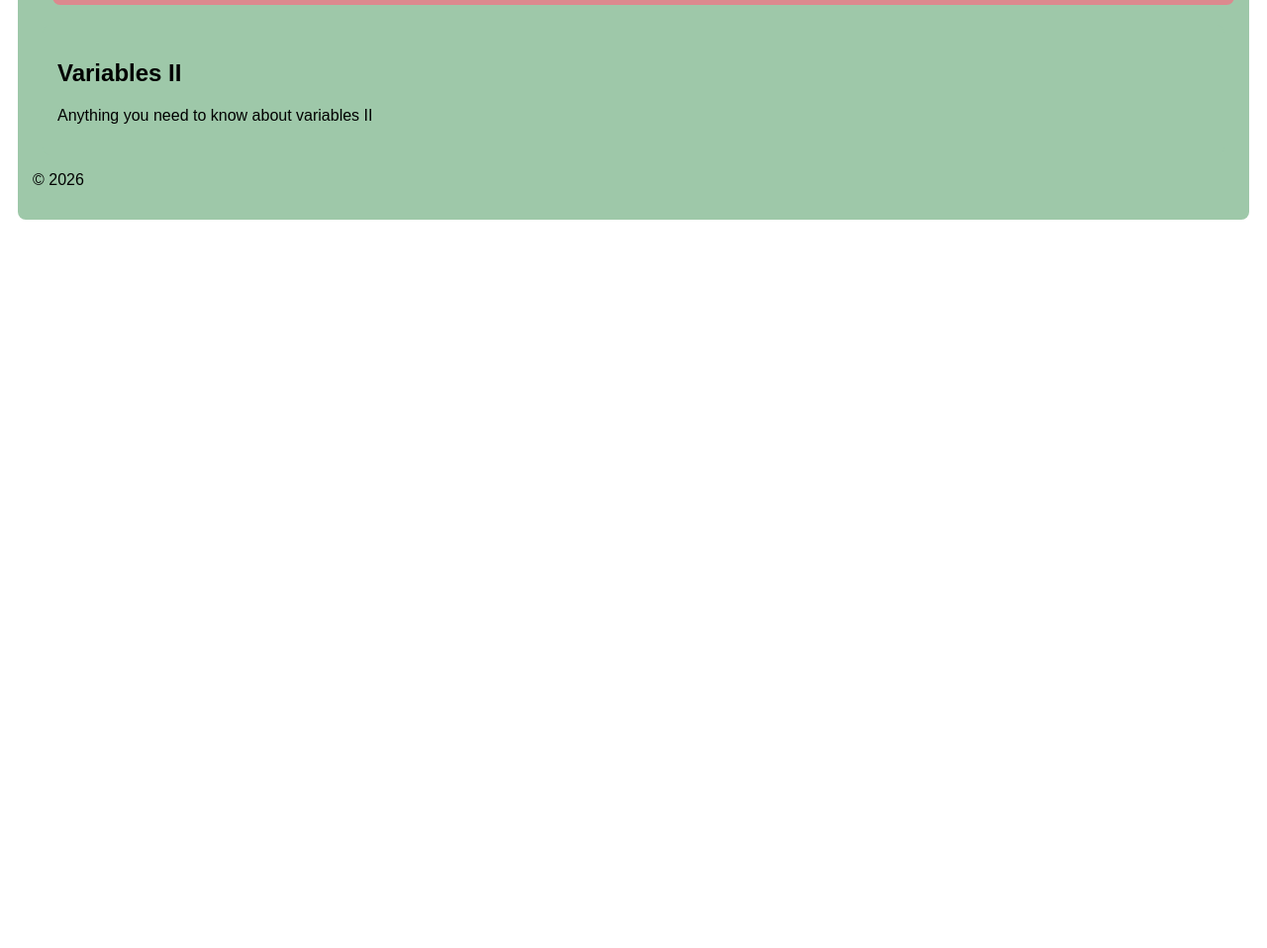
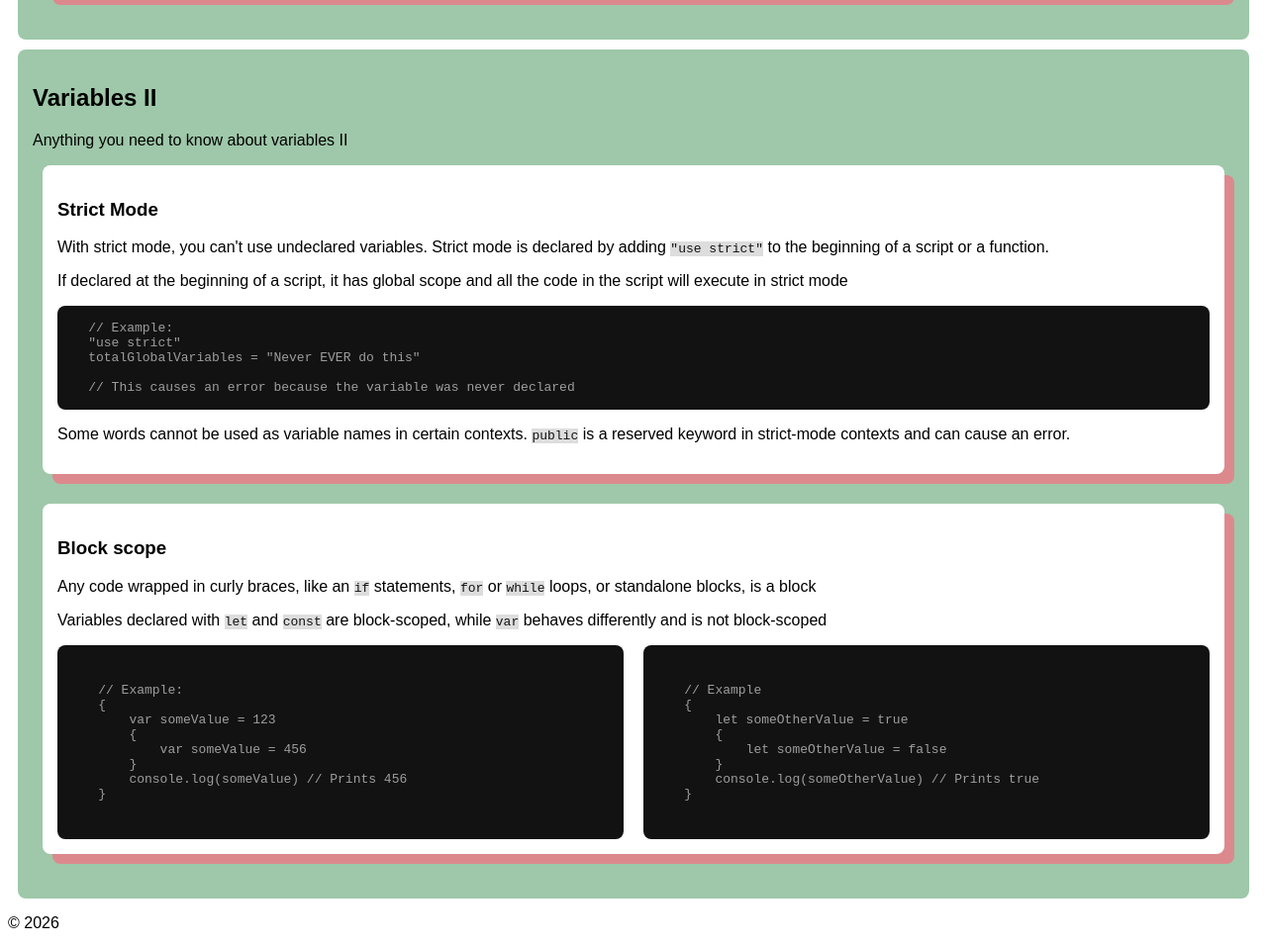
Before and after one commit to Yakoob1884/cheatsheet_website, a website: page public/variables/variables-page.html in a window 1280 px wide. Shown: the part 3105-4063 px from the top of the page at 99% size. Before the commit the page ends 3337 px from the top, so only its background shows below. Drawn offline with Linux system fonts and the light colour scheme; a web font is replaced by a local one.

Commit message:
variables done

```diff
--- a/public/assets/CSS/style.css
+++ b/public/assets/CSS/style.css
@@ -3,12 +3,11 @@ body {
 }
 
 .home-button,
-h1{
+h1 {
     text-decoration: none;
     font-family: "Zen Dots", sans-serif;
     font-weight: 400;
     font-style: normal
-
 }
 
 
--- a/public/variables/variables-page.html
+++ b/public/variables/variables-page.html
@@ -152,7 +152,8 @@
                 <div class="text-container">
                     <h3>console.log()</h3>
                     <p>Rule: Use comma in console.log when passing multiple values</p>
-                    <p>We use commas to avoid concatenating values with "+", because "+" can trigger type coercion, and change the values.</p>
+                    <p>We use commas to avoid concatenating values with "+", because "+"
+                        can trigger type coercion, and change the values.</p>
 
                 <code>
                     <pre>
@@ -211,6 +212,8 @@
                 </div>
             </div>
 
+        </div>
+
 
         <div class="theme">
 
@@ -218,12 +221,78 @@
                 <h2>Variables II</h2>
                 <p>Anything you need to know about variables II</p>
 
+                <div class="text-container">
+                    <h3>Strict Mode</h3>
+                    <p>With strict mode, you can't use undeclared variables.
+                        Strict mode is declared by adding <code>"use strict"</code>
+                        to the beginning of a script or a function.</p>
+                    <p>If declared at the beginning of a script, it has
+                        global scope and all the code in the script will execute
+                        in strict mode</p>
+
+                <code>
+                    <pre>
+
+    // Example:
+    "use strict"
+    totalGlobalVariables = "Never EVER do this"
+
+    // This causes an error because the variable was never declared
+                    </pre>
+                </code>
+
+                    <p>Some words cannot be used as variable names in certain contexts.
+                        <code>public</code> is a reserved keyword in strict-mode contexts
+                        and can cause an error.
+                    </p>
+
+                </div>
+
+
+                <div class="text-container">
+                    <h3>Block scope</h3>
+                    <p>Any code wrapped in curly braces, like an <code>if</code>
+                        statements, <code>for</code> or <code>while</code> loops,
+                        or standalone blocks, is a block</p>
+                    <p>Variables declared with <code>let</code> and <code>const</code>
+                        are block-scoped, while <code>var</code> behaves differently and
+                        is not block-scoped</p>
+
+                    <div id="side-by-side-example">
+                    <code>
+                        <pre>
+
+    // Example:
+    {
+        var someValue = 123
+        {
+            var someValue = 456
+        }
+        console.log(someValue) // Prints 456
+    }
+                        </pre>
+                    </code>
+
+                     <code>
+                         <pre>
+
+    // Example
+    {
+        let someOtherValue = true
+        {
+            let someOtherValue = false
+        }
+        console.log(someOtherValue) // Prints true
+    }
+                          </pre>
+                    </code>
+
+                    </div>
+                </div>
 
             </div>
 
         </div>
-
-
 
     </View>
 
```
Also changed, not shown: public/functions/functions-page.html (+1 -0 lines). Lines whose indentation alone changed are shown as unchanged.
